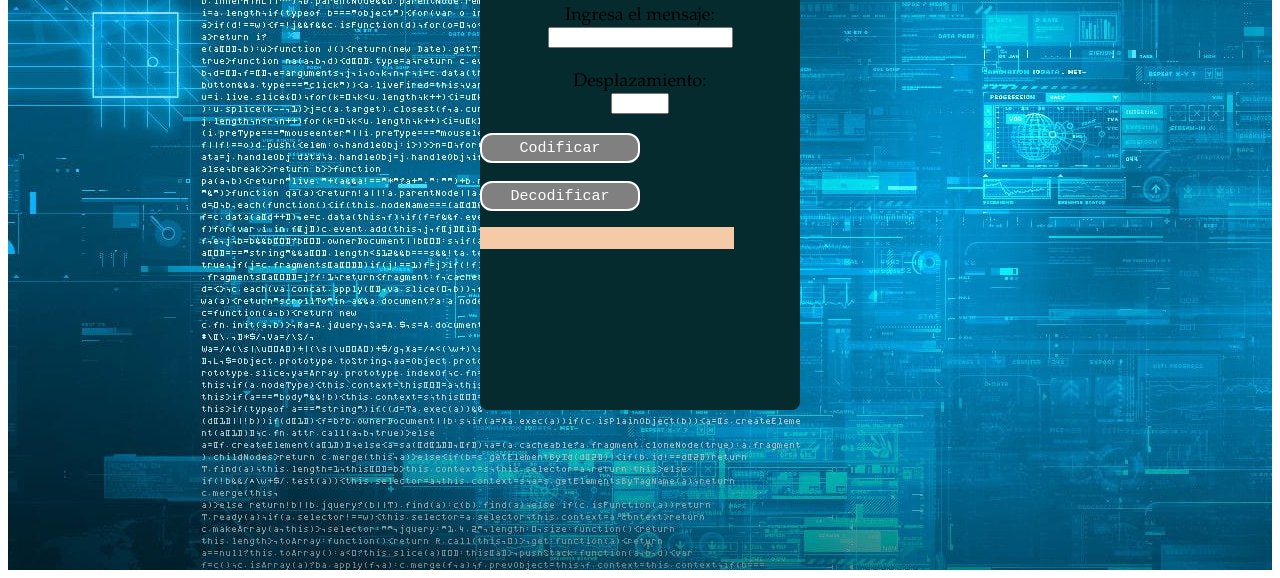
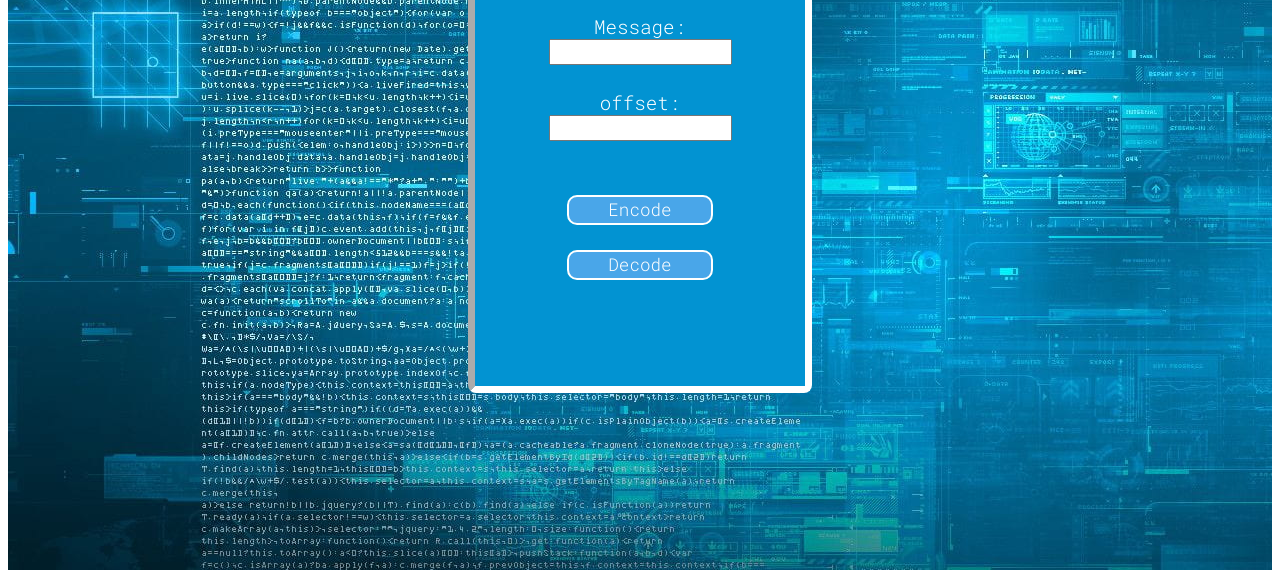
Before and after one commit to vanesna/DEV003-cipher, a website with bundled scripts: page src/index.html in a window 1280 px wide. Shown: the part 302-880 px from the top of the page. Built offline with nearby package versions, Linux system fonts and the light colour scheme.

Commit message:
add a new design to card

```diff
--- a/src/index.html
+++ b/src/index.html
@@ -7,7 +7,7 @@
   <link rel="stylesheet" href="style.css" />
   <script src="index.js" type="module"></script>
   <style>
-    @import url('https://fonts.googleapis.com/css2?family=Anonymous+Pro:wght@700&display=swap');
+    @import url('https://fonts.googleapis.com/css2?family=Anonymous+Pro:wght@700&family=Roboto+Mono:wght@200;300&display=swap');
   </style>
   <link rel="stylesheet" href="https://cdnjs.cloudflare.com/ajax/libs/font-awesome/6.4.0/css/all.min.css" integrity="sha512-iecdLmaskl7CVkqkXNQ/ZH/XLlvWZOJyj7Yy7tcenmpD1ypASozpmT/E0iPtmFIB46ZmdtAc9eNBvH0H/ZpiBw==" crossorigin="anonymous" referrerpolicy="no-referrer" />
 </head>
@@ -27,31 +27,26 @@
 
   <main>
     <div class="card">
-      <h1>Bienvenido agente 🕵🏻‍♀️</h1>
       <form>
         <div class="mensaje">
-          <label for="Messaje">Ingresa el mensaje:</label>
-          <input type="text" id="Messaje"
+          <label for="Message">Message:</label>
+          <input type="text" id="Message"
             onkeypress="return (event.charCode >= 65 && event.charCode <= 90 || event.charCode >= 97 && event.charCode <= 122 || event.charCode == 32)" />
           <!-- ascii de la tecla -->
           <br>
-          <br>
-          <label for="offset">Desplazamiento:</label>
-          <br>
+
+          <label for="offset">offset:</label>
           <input type="text" id="offset" name="offset"
             onkeypress=" return (event.charCode >= 48 && event.charCode <= 57)">
         </div>
       </form>
-      <br>
-      <div>
-        <button type="button" id="encodeButton"> Codificar </button>
+      <div class="buttons">
+        <button type="button" id="encodeButton"> Encode </button>
+        <br>
+        <button type="button" id="decodeButton"> Decode </button>
       </div>
-      <br>
-      <div>
-        <button type="button" id="decodeButton"> Decodificar </button>
-      </div>
-      <div>
-        <p><input type="text" id="mensajeCifrado"></p>
+      <div class="newMessage">
+        <input type="text" id="mensajeCifrado">
       </div>
     </div>
   </main>
--- a/src/index.js
+++ b/src/index.js
@@ -3,7 +3,7 @@ import cipher from './cipher.js';
 //Botón para codificar
 document.getElementById("encodeButton").addEventListener("click", function()
 {
-  const mensaje = document.getElementById("Messaje").value.toUpperCase(); //Convierte el mensaje a mayúsculas
+  const mensaje = document.getElementById("Message").value.toUpperCase(); //Convierte el mensaje a mayúsculas
   const offset = document.getElementById("offset").value; //Valor de desplazamiento
 
   document.getElementById("mensajeCifrado").value = cipher.encode(offset, mensaje); //Valor del mensaje codificado
@@ -12,7 +12,7 @@ document.getElementById("encodeButton").addEventListener("click", function()
 //Botón para decodificar
 document.getElementById("decodeButton").addEventListener("click", function()
 {
-  const mensaje = document.getElementById("Messaje").value.toUpperCase(); //Convierte el mensaje a mayúsculas
+  const mensaje = document.getElementById("Message").value.toUpperCase(); //Convierte el mensaje a mayúsculas
   const offset = document.getElementById("offset").value; //Valor de desplazamiento
 
   document.getElementById("mensajeCifrado").value = cipher.decode(offset, mensaje); //Valor del mensaje decodificado
--- a/src/style.css
+++ b/src/style.css
@@ -1,3 +1,13 @@
+
+
+:root {
+    --clr-1: #0293D2;
+    --clr-2: #073438;
+    --clr-3: #20EF0E;
+    --clr-4: #1ED60D;
+    --clr-5: #23FC0F;
+}
+
 
 header {
     background-color: black;
@@ -16,110 +26,70 @@ header {
     align-items: center;
 }
 
-@property --gradient-angle {
-    syntax: "<angle>";
-    initial-value: 0deg;
-    inherits: false;
-}
-
-:root {
-    --clr-1: #052b2f;
-    --clr-2: #073438;
-    --clr-3: #20EF0E;
-    --clr-4: #1ED60D;
-    --clr-5: #23FC0F;
-}
-
 main {
     background-image: url('background.jpg');
-    min-height: 100vh;
+    height: 100vh;
+    /* min-width: 100vw; */
     display: grid;
     place-content: center;
 }
 
 .card {
-    height: 30rem;
     aspect-ratio: 1 / 1.5;
     background: var(--clr-1);
     border-radius: 0.5rem;
+    border: 7px white inset;
 
     position: relative;
+
+    display: grid;
+    text-align: center;
+    align-items: center;
+    font-family: 'Anonymous Pro', monospace,'Franklin Gothic Medium', 'Arial Narrow', Arial, sans-serif;
+    color: white;
+    padding: 2rem 2rem 0 2rem;
 }
 
-.card::before,
-.card::after {
-    content: "";
-    position: absolute;
-    inset: -0.5rem;
-    z-index: -1;
-    background: conic-gradient(from var(--gradient-angle),
-            var(--clr-3),
-            var(--clr-4),
-            var(--clr-5),
-            var(--clr-4),
-            var(--clr-3));
-    border-radius: inherit;
-    animation: rotation 20s linear infinite;
-}
+.mensaje, .buttons, .newMessage {
 
-.card::after {
-    filter: blur(3.5rem);
-}
+display: grid;
+justify-items: center;
+font-family: 'Roboto Mono', monospace;
+font-size: 1.2rem;
 
-@keyframes rotation {
-    0% {
-        --gradient-angle: 0deg;
-    }
-
-    100% {
-        --gradient-angle: 360deg;
-    }
-}
-
-h1 {
-    font-size: 30px;
-    text-align: center;
-    font-family: Didot;
-}
-
-.mensaje {
-    font-size: 18px;
-    text-align: center;
-    font-family: Garamond;
 }
 
 
-#offset {
-    width: 50px;
+#offset, #Message {
+    width: 175px;
+    height: 20px;
     text-align: center;
 }
 
 #encodeButton,#decodeButton {
-    font-size: 15px;
-    width: 50%;
+    font-size: 1.1rem;
+    width: 55%;
     height: 30px;
-    background-color: gray;
+    background-color: #51a9ece8;
     color: white;
-    border-radius: 12px;
-    /*margin-left: 120px;*/
+    border-radius: 10px;
     cursor: pointer;
     border: 2px solid white;
-    font-family: Courier New;
+    font-family: 'Roboto Mono', monospace, Courier New;
 }
 
 #encodeButton:hover,
 #decodeButton:hover {
-    background-color: #922B21;
+    background-color: #004461;
     color: white;
     border: 2px solid white;
 }
 
 #mensajeCifrado {
-    width: 250px;
-    height: 20px;
-    background-color: #F5CBA7;
-    border: #F5CBA7;
+    background-color: #0293D2;
+    border: none;
     text-align: center;
-    color: #922B21;
+    color: white;
     font-weight: 700;
+    font-size: 1.2rem;
 }
```
